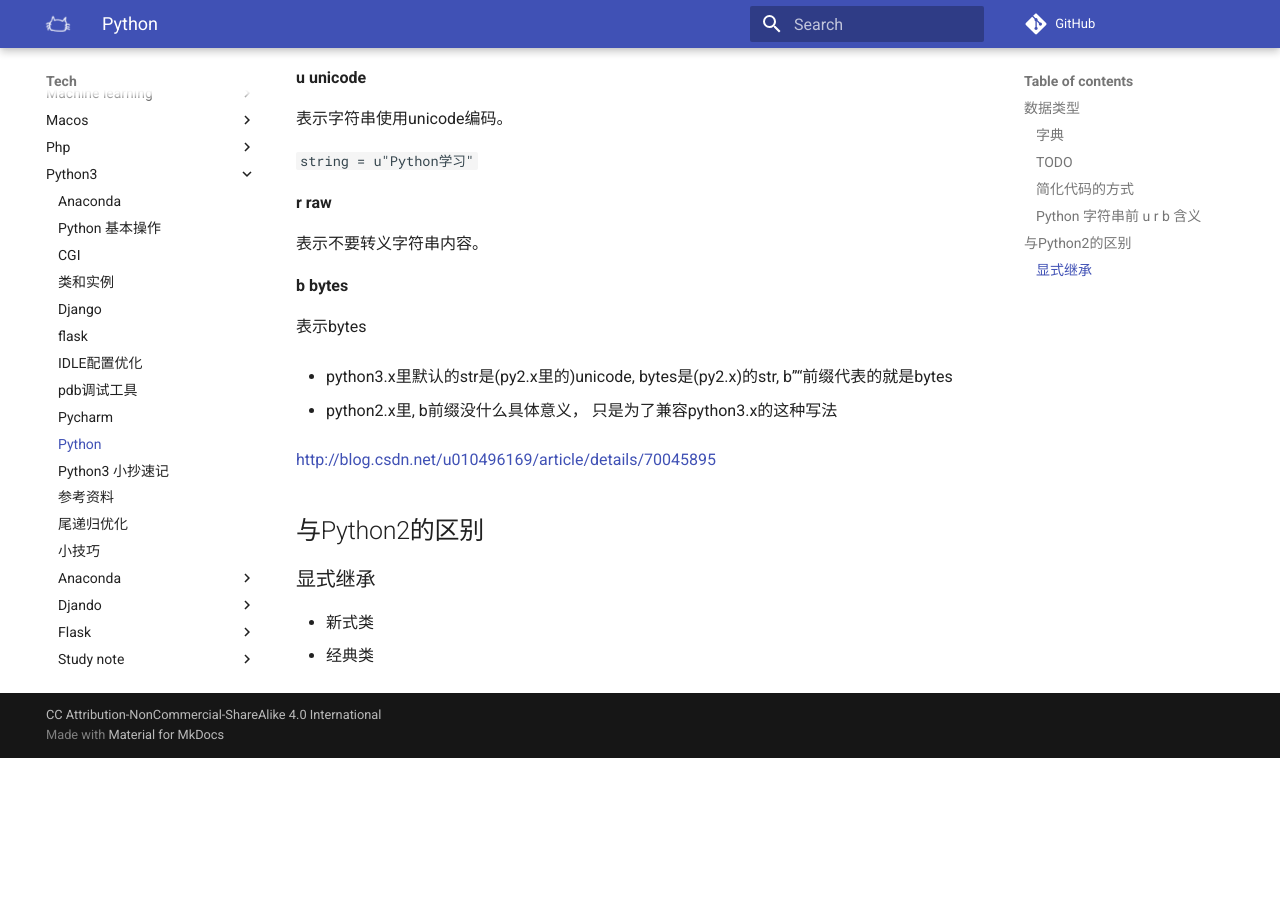
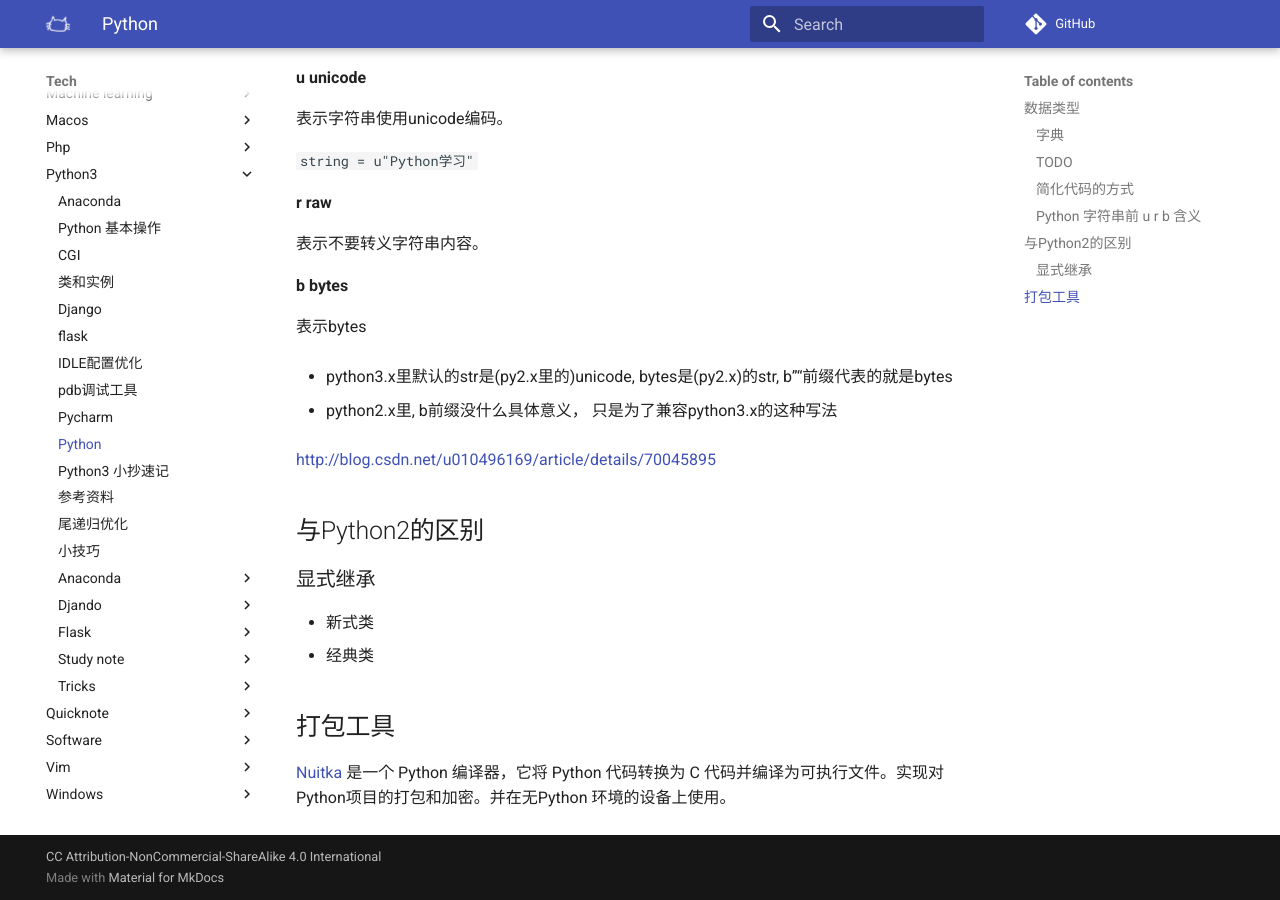
Before and after one commit to luoxufeiyan/wiki.luoxufeiyan.com, an MkDocs documentation site: the page built from docs/tech/python3/python3.md, in a window 1280 px wide and 900 px high, scrolled down 1085 px. Built offline with MkDocs 1.6.1 and Material for MkDocs 9.7.7, drawn with Linux system fonts in a browser that asks for light colours; comment, search, counter and statistics services are not loaded; before the commit the page ends 1843 px from its top, so only the background shows below that.

Commit message:
feat: add nuitka

```diff
--- a/docs/tech/python3/python3.md
+++ b/docs/tech/python3/python3.md
@@ -64,3 +64,7 @@ dic = {tup: 'value'}
 ### 显式继承
   * 新式类
   * 经典类
+
+## 打包工具
+
+[Nuitka](https://github.com/Nuitka/Nuitka) 是一个 Python 编译器，它将 Python 代码转换为 C 代码并编译为可执行文件。实现对Python项目的打包和加密。并在无Python 环境的设备上使用。
```
